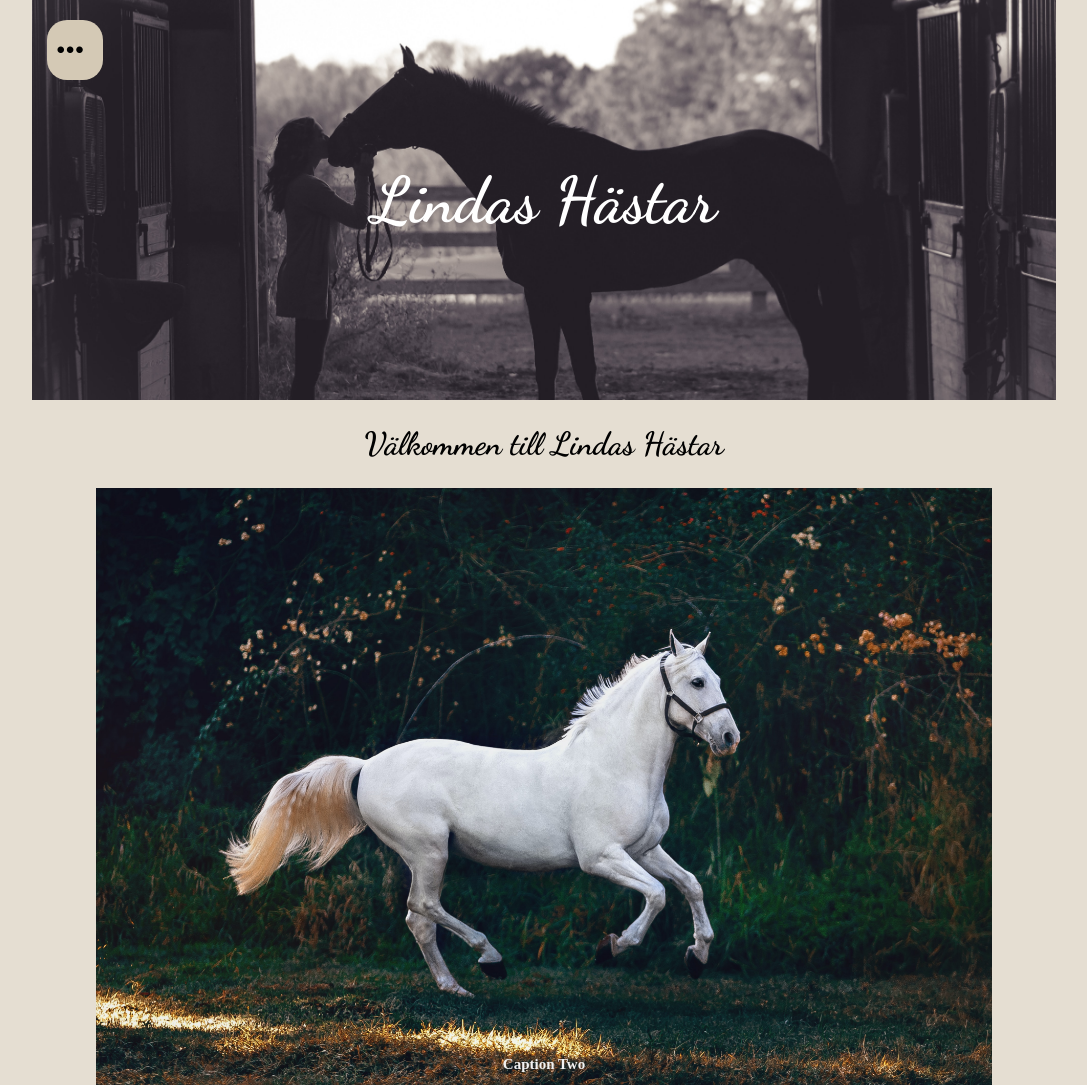
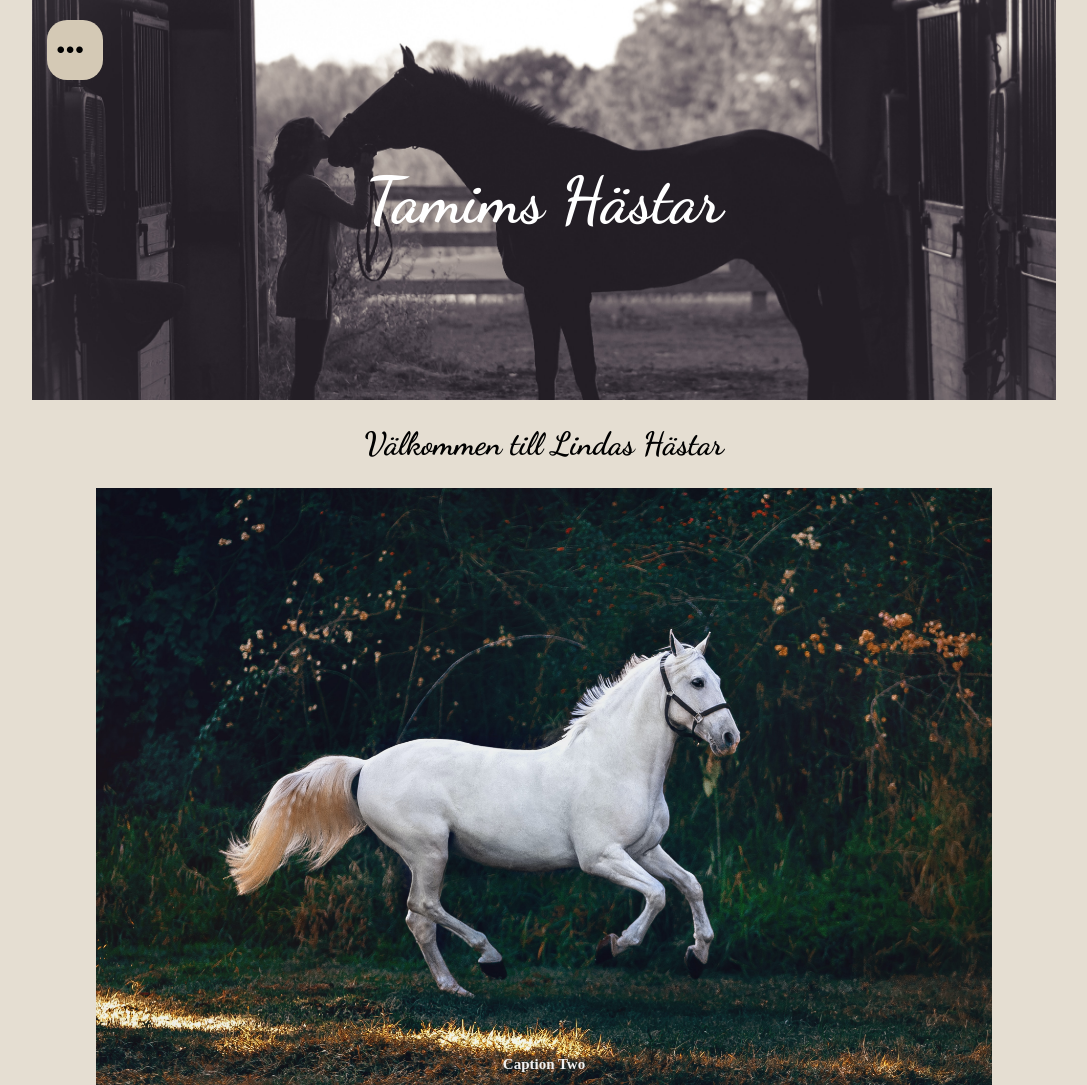
Before and after one commit to Tamimjabr/Linda-s-Horses, a plain HTML site: page index.html in a window 1280 px wide. Shown: the top 1085 px of the page, without its empty margins (96-1183 px from the left). Drawn offline with Linux system fonts and the light colour scheme.

Commit message:
header editing

```diff
--- a/index.html
+++ b/index.html
@@ -3,7 +3,7 @@
 <head>
     <meta charset="UTF-8">
     <meta name="viewport" content="width=device-width, initial-scale=1.0">
-    <title>Tamims Hästar</title>
+    <title>Lindas Hästar</title>
     <link rel="stylesheet" href="./css/style.css">
     <link href="https://fonts.googleapis.com/css2?family=Dancing+Script:wght@700&display=swap" rel="stylesheet">
 <script src="https://kit.fontawesome.com/06f6cbcc6e.js" crossorigin="anonymous"></script>
@@ -20,7 +20,7 @@
 <header class="header">
   <button id="menu" onclick="openNav()"><i class="fas fa-ellipsis-h"></i></button>
   <div class="SiteName">
-      <h1>Lindas Hästar</h1>
+      <h1>Tamims Hästar</h1>
   </div>
 </header>
 <section class="slideshow">
```
